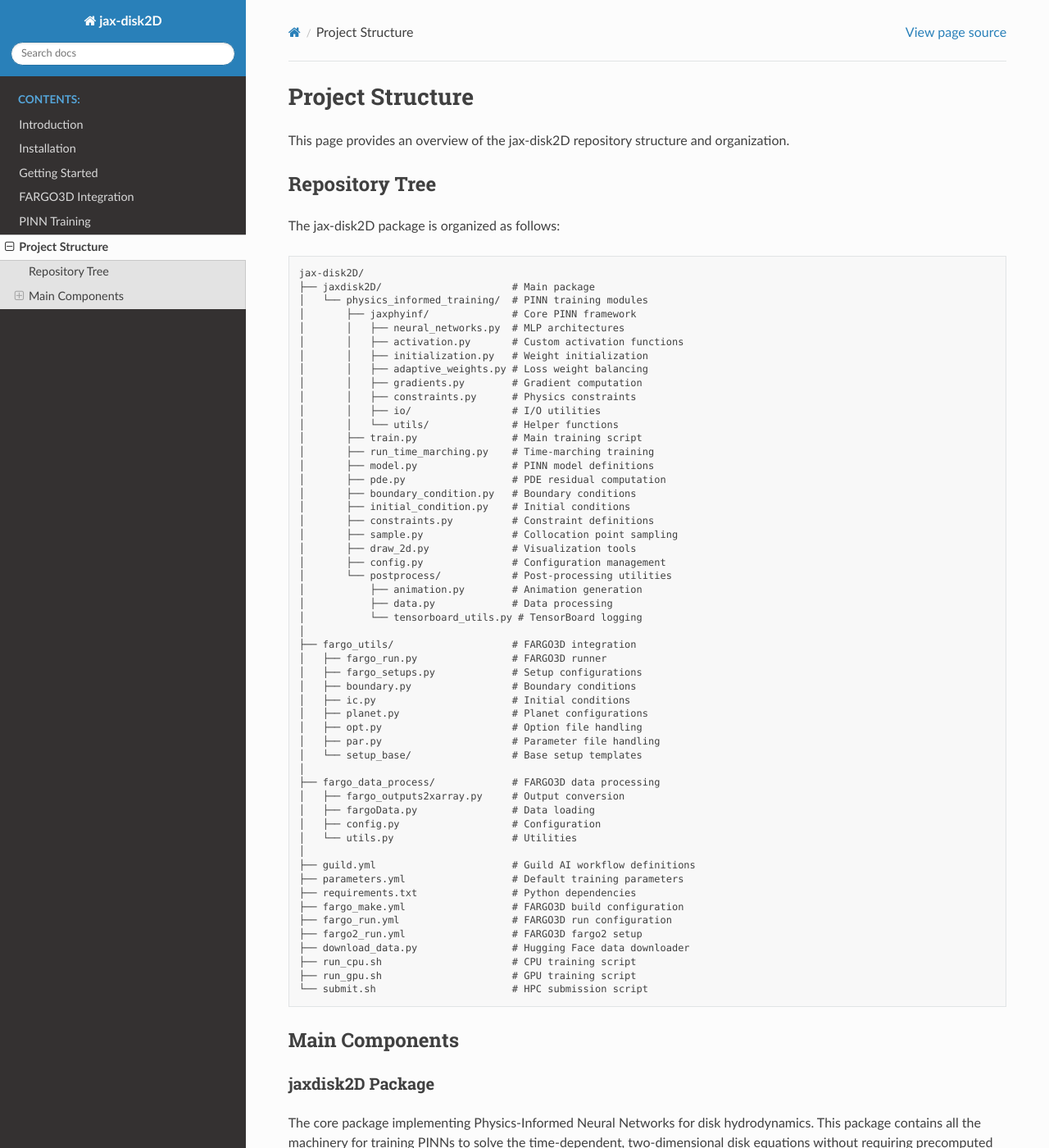
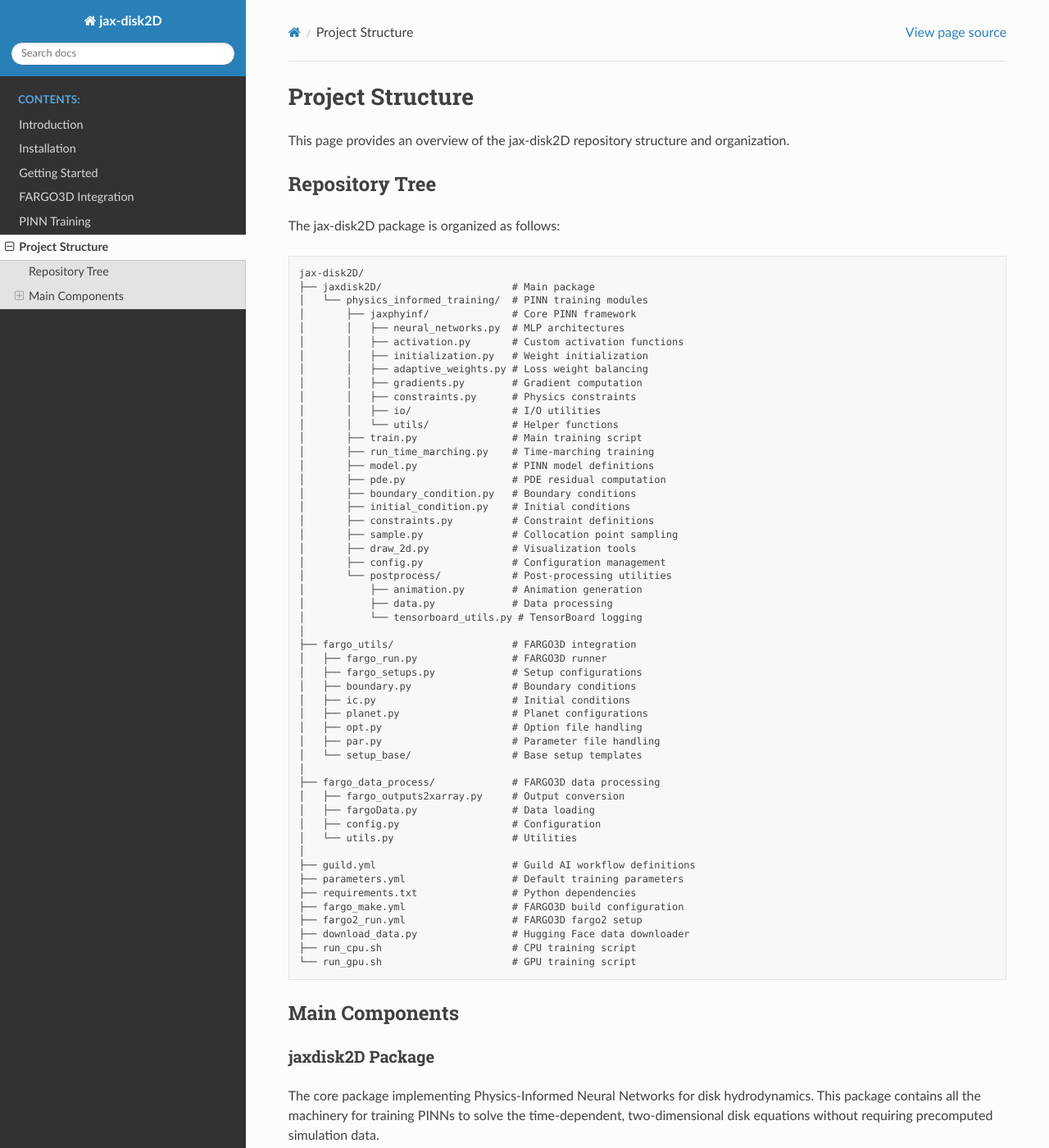
Before and after one commit to WeiqiWangMath/jax-disk2D-documentation, a Sphinx documentation site: the page built from docs/source/project_structure.rst, in a window 1280 px wide and 1400 px high. Shown: the whole window at 82% size. Built offline with Sphinx 7.4.7 and the Read the Docs theme 3.1.0, drawn with Linux system fonts in a browser that asks for light colours; some of the changed text lies outside the part shown.

Commit message:
Remove unused files in project structure

```diff
--- a/docs/source/project_structure.rst
+++ b/docs/source/project_structure.rst
@@ -57,12 +57,10 @@ The jax-disk2D package is organized as follows:
    ├── parameters.yml                  # Default training parameters
    ├── requirements.txt                # Python dependencies
    ├── fargo_make.yml                  # FARGO3D build configuration
-   ├── fargo_run.yml                   # FARGO3D run configuration
    ├── fargo2_run.yml                  # FARGO3D fargo2 setup
    ├── download_data.py                # Hugging Face data downloader
    ├── run_cpu.sh                      # CPU training script
-   ├── run_gpu.sh                      # GPU training script
-   └── submit.sh                       # HPC submission script
+   └── run_gpu.sh                      # GPU training script
 
 Main Components
 ---------------
@@ -160,19 +158,15 @@ These files control various aspects of the workflow from FARGO3D simulations to
 
 * ``fargo_make.yml``: FARGO3D compilation configuration for Guild AI integration. Specifies compiler flags (optimization level, GPU support, debug symbols), build directories, setup selection, and parallel compilation settings. Enables automated compilation as part of the workflow ensuring consistency between different machines and users.
 
-* ``fargo_run.yml``: FARGO3D simulation configuration for reproducible reference runs. Defines which setup to run, grid resolution, integration duration, output cadence, restart options, and resource requirements (CPU cores, GPU devices). Used to generate reference solutions for validating PINN accuracy.
-
 * ``fargo2_run.yml``: Specific configuration for the fargo2 setup (planet-disk interaction scenario). Includes planet mass, orbital radius, disk properties, simulation duration covering multiple orbits, and output frequency capturing wave dynamics. This benchmark problem demonstrates spiral density wave excitation and gap formation.
 
 Execution Scripts
 ~~~~~~~~~~~~~~~~~
 
-Shell scripts for common execution scenarios:
+Shell scripts and utilities for common execution scenarios:
 
 * ``run_cpu.sh``: Launches PINN training on CPU with appropriate thread settings and memory limits. Useful for debugging, small-scale tests, and environments without GPU access.
 
 * ``run_gpu.sh``: Launches PINN training on GPU with CUDA configuration and memory optimization flags. Provides significant speedup (10-100x) compared to CPU execution for typical problem sizes.
 
-* ``submit.sh``: HPC cluster job submission script with SLURM directives. Specifies resource requests (nodes, GPUs, memory, walltime), environment setup, and job dependencies. Enables large-scale training runs on institutional computing clusters.
-
 * ``download_data.py``: Downloads precomputed datasets and trained models from Hugging Face Hub. Provides quick access to reference solutions and pretrained networks without running lengthy FARGO3D simulations or PINN training sessions. Includes resume capabilities for interrupted downloads.
```
